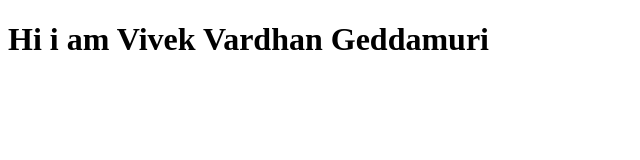
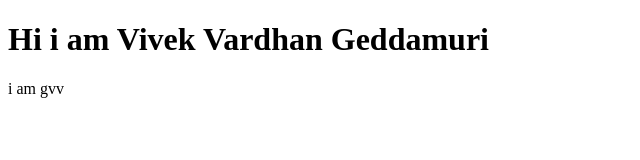
Before and after one commit to vivek0718/new-repo, a plain HTML site: page index.html in a window 1280 px wide. Shown: the full height of the page, 0-640 px from the left. Drawn offline with Linux system fonts and the light colour scheme.

Commit message:
added some info

```diff
--- a/index.html
+++ b/index.html
@@ -7,5 +7,6 @@
 </head>
 <body>
     <h1> Hi i am Vivek Vardhan Geddamuri</h1>
+    <p>i am gvv</p>
 </body>
 </html>
```
